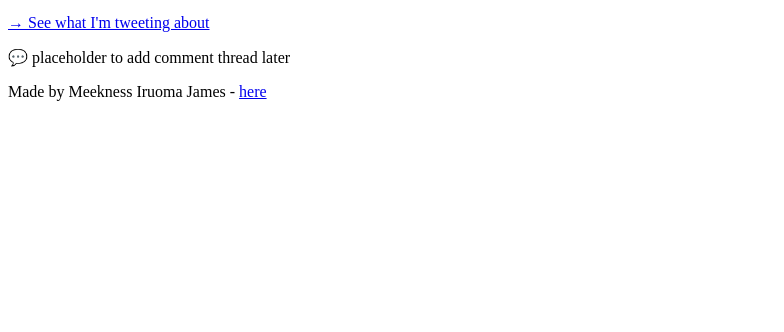
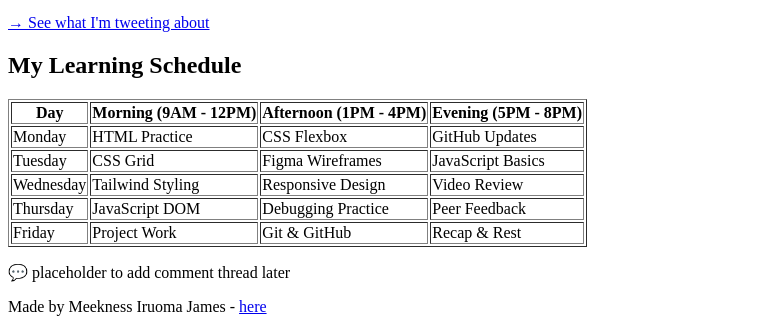
Before and after one commit to MeeknessJames/My_First_Portfolio, a plain HTML site: page html_basic/index.html in a window 1280 px wide. Shown: the part 499-831 px from the top of the page, without its empty margins (0-784 px from the left). Before the commit the page ends 800 px from the top, so only its background shows below. Drawn offline with Linux system fonts and the light colour scheme.

Commit message:
Add weekly student timetable inside article section

```diff
--- a/html_basic/index.html
+++ b/html_basic/index.html
@@ -28,6 +28,53 @@
       </a>
 
       <p><a href="tweets.html">→ See what I'm tweeting about</a></p>
+
+     <!-- Student Weekly Timetable -->
+      <section>
+        <h2>My Learning Schedule</h2>
+        <table border="1">
+          <thead>
+            <tr>
+              <th>Day</th>
+              <th>Morning (9AM - 12PM)</th>
+              <th>Afternoon (1PM - 4PM)</th>
+              <th>Evening (5PM - 8PM)</th>
+            </tr>
+          </thead>
+          <tbody>
+            <tr>
+              <td>Monday</td>
+              <td>HTML Practice</td>
+              <td>CSS Flexbox</td>
+              <td>GitHub Updates</td>
+            </tr>
+            <tr>
+              <td>Tuesday</td>
+              <td>CSS Grid</td>
+              <td>Figma Wireframes</td>
+              <td>JavaScript Basics</td>
+            </tr>
+            <tr>
+              <td>Wednesday</td>
+              <td>Tailwind Styling</td>
+              <td>Responsive Design</td>
+              <td>Video Review</td>
+            </tr>
+            <tr>
+              <td>Thursday</td>
+              <td>JavaScript DOM</td>
+              <td>Debugging Practice</td>
+              <td>Peer Feedback</td>
+            </tr>
+            <tr>
+              <td>Friday</td>
+              <td>Project Work</td>
+              <td>Git & GitHub</td>
+              <td>Recap & Rest</td>
+            </tr>
+          </tbody>
+        </table>
+      </section>
     </article>
 
     <aside>
```
